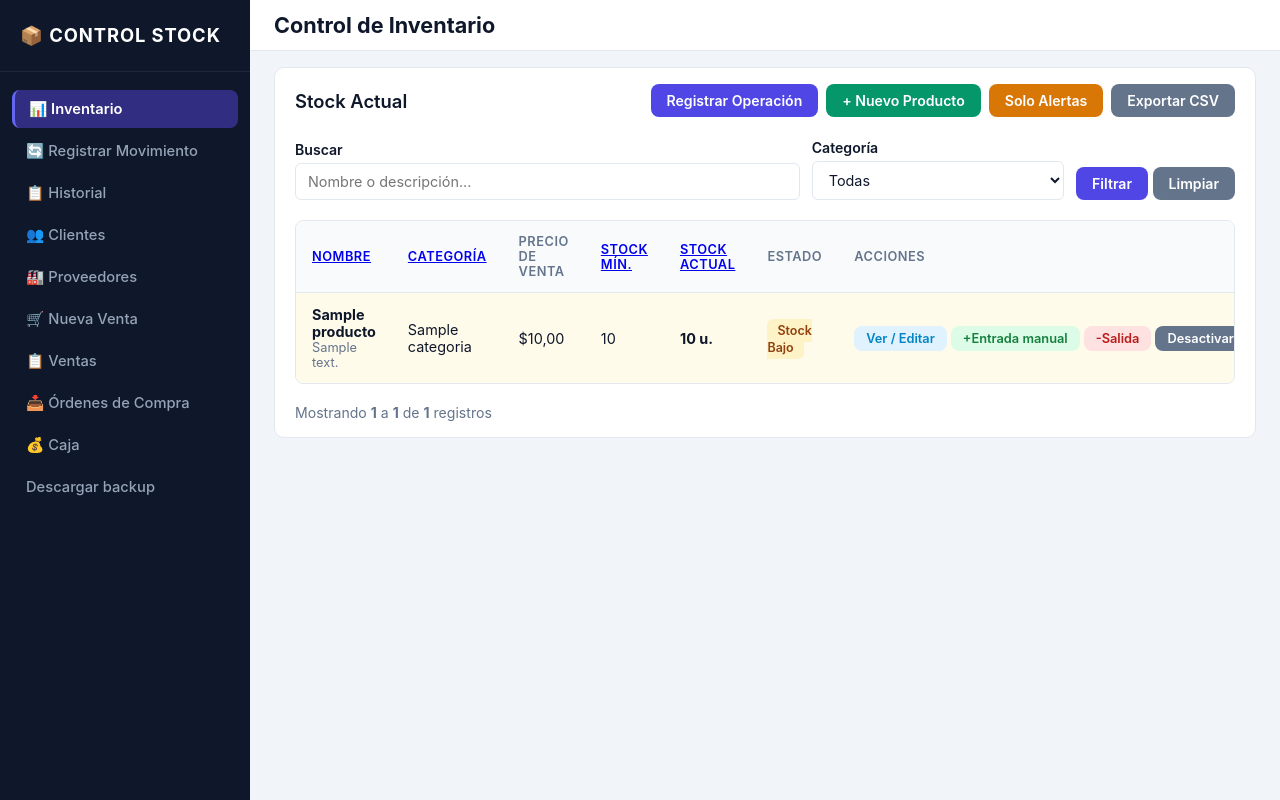
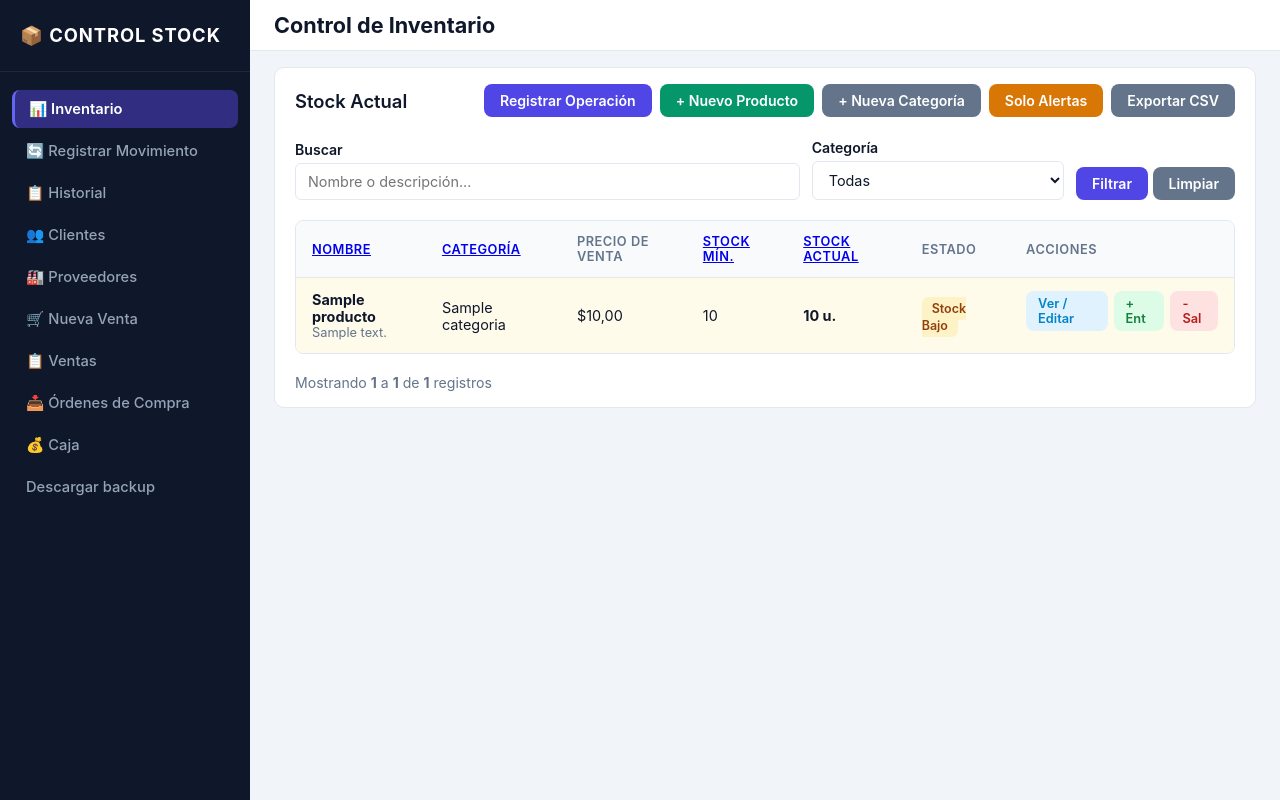
Before and after one commit to lautaro0811-sketch/gestion-de-stock, a Django app: page / in a window 1280 px wide. Run offline with Django 5.2, Linux system fonts and the light colour scheme; tables that the repository leaves empty hold one stand-in row (values such as "Sample post").

Commit message:
Modificacion de elementos del dashboard

```diff
--- a/inventario/views.py
+++ b/inventario/views.py
@@ -13,6 +13,7 @@ from django.db.models import F, Q, Count, Sum
 from django.http import FileResponse, HttpResponse, JsonResponse
 from django.shortcuts import get_object_or_404, redirect, render
 from django.template.loader import render_to_string
+from django.urls import reverse
 from django.utils import timezone
 from django.views.decorators.http import require_POST
 from xhtml2pdf import pisa
@@ -105,6 +106,8 @@ def producto_list(request):
             "solo_stock_bajo": solo_stock_bajo,
             "orden": orden,
             "dir": dir_param,
+            "producto_form": ProductoForm(),
+            "categoria_form": CategoriaForm(),
         },
     )
 
@@ -202,6 +205,8 @@ def categoria_list_crear(request):
         if form.is_valid():
             categoria = form.save()
             messages.success(request, f"Categoría '{categoria.nombre}' creada.")
+            if request.POST.get("next") == reverse("producto_list"):
+                return redirect("producto_list")
             return redirect("categoria_list")
     else:
         form = CategoriaForm()
--- a/static/css/style.css
+++ b/static/css/style.css
@@ -271,6 +271,13 @@ th, td {
     font-size: 0.9rem;
 }
 
+td.acciones-col {
+    display: flex;
+    gap: 6px;
+    align-items: center;
+    border-bottom: none;
+}
+
 th {
     background-color: var(--color-table-header-bg);
     color: var(--color-text-muted);
@@ -341,19 +348,25 @@ tr.row-normal     { background-color: var(--color-row-normal-bg); }
 .form-actions { display: flex; justify-content: space-between; align-items: center; margin-top: 24px; }
 .form-card-container { max-width: 580px; margin: 20px auto; }
 
-dialog#modalProducto {
+dialog#modalProducto,
+dialog#modalCategoria {
+    position: fixed;
+    inset: 0;
     margin: auto;
     border: 1px solid var(--color-border);
     border-radius: 12px;
     padding: 24px;
     box-shadow: 0 10px 25px rgba(0, 0, 0, 0.1);
-    max-width: 550px;
-    width: 100%;
+    width: min(550px, calc(100vw - 32px));
+    max-height: calc(100dvh - 32px);
+    overflow-y: auto;
     background: var(--color-card-bg);
 }
 
-dialog#modalProducto::backdrop {
+dialog#modalProducto::backdrop,
+dialog#modalCategoria::backdrop {
     background: rgba(15, 23, 42, 0.6);
+    -webkit-backdrop-filter: blur(3px);
     backdrop-filter: blur(2px);
 }
 
--- a/templates/base.html
+++ b/templates/base.html
@@ -5,7 +5,7 @@
     <meta charset="UTF-8">
     <meta name="viewport" content="width=device-width, initial-scale=1.0">
     <title>{% block title %}Control de Inventario{% endblock %}</title>
-    <link rel="stylesheet" href="{% static 'css/style.css' %}?v=2">
+    <link rel="stylesheet" href="{% static 'css/style.css' %}?v=4">
 </head>
 <body>
     <div class="app-layout">
--- a/templates/inventario/producto_list.html
+++ b/templates/inventario/producto_list.html
@@ -12,7 +12,8 @@
 
         <div class="action-bar">
             <a href="{% url 'movimiento_crear' %}" class="btn btn-primary">Registrar Operación</a>
-            <a href="{% url 'producto_crear' %}" class="btn btn-success">+ Nuevo Producto</a>
+            <button type="button" class="btn btn-success" onclick="document.getElementById('modalProducto').showModal()">+ Nuevo Producto</button>
+            <button type="button" class="btn btn-secondary" onclick="document.getElementById('modalCategoria').showModal()">+ Nueva Categoría</button>
             <a href="{% url 'producto_list' %}?stock_bajo=1" class="btn btn-warning">Solo Alertas</a>
             {% if solo_stock_bajo or query or categoria_seleccionada %}
                 <a href="{% url 'producto_list' %}" class="btn btn-secondary">Ver Todos</a>
@@ -105,11 +106,10 @@
                             <span class="badge badge-success">Normal</span>
                         {% endif %}
                     </td>
-                    <td class="text-nowrap">
+                    <td class="acciones-col">
                         <a href="{% url 'producto_editar' p.id %}" class="btn btn-soft-primary btn-sm">Ver / Editar</a>
-                        <a href="{% url 'movimiento_crear' %}?producto={{ p.id }}&tipo=ENTRADA" class="btn btn-soft-success btn-sm" title="Registrar una entrada por ajuste manual; las compras se registran en Órdenes de Compra">+Entrada manual</a>
-                        <a href="{% url 'pedido_crear' %}?producto={{ p.id }}" class="btn btn-soft-danger btn-sm">-Salida</a>
-                        <a href="{% url 'producto_desactivar' p.id %}" class="btn btn-secondary btn-sm btn-desactivar" title="Dar de baja producto">Desactivar</a>
+                        <a href="{% url 'movimiento_crear' %}?producto={{ p.id }}&tipo=ENTRADA" class="btn btn-soft-success btn-sm" title="Registrar una entrada por ajuste manual; las compras se registran en Órdenes de Compra">+ Ent</a>
+                        <a href="{% url 'pedido_crear' %}?producto={{ p.id }}" class="btn btn-soft-danger btn-sm">- Sal</a>
                     </td>
                 </tr>
                 {% empty %}
@@ -124,4 +124,55 @@
     <!-- Paginación -->
     {% include 'inventario/includes/pagination.html' %}
 </div>
+
+<dialog id="modalProducto" aria-labelledby="modal-producto-titulo">
+    <div class="card">
+        <div class="card-header-flex">
+            <h2 class="card-title" id="modal-producto-titulo">Nuevo Producto</h2>
+            <button type="button" class="btn btn-secondary btn-sm" onclick="document.getElementById('modalProducto').close()" aria-label="Cerrar">Cerrar</button>
+        </div>
+        <form method="post" action="{% url 'producto_crear' %}">
+            {% csrf_token %}
+            <input type="hidden" name="next" value="{% url 'producto_list' %}">
+            {{ producto_form.non_field_errors }}
+            {% for field in producto_form %}
+                <div class="form-group">
+                    <label class="form-label" for="{{ field.id_for_label }}">{{ field.label }}</label>
+                    {{ field }}
+                    {% if field.help_text %}<div class="form-desc">{{ field.help_text }}</div>{% endif %}
+                    {{ field.errors }}
+                </div>
+            {% endfor %}
+            <div class="form-actions">
+                <button type="button" class="btn btn-secondary" onclick="document.getElementById('modalProducto').close()">Cancelar</button>
+                <button type="submit" class="btn btn-success">Guardar Producto</button>
+            </div>
+        </form>
+    </div>
+</dialog>
+
+<dialog id="modalCategoria" aria-labelledby="modal-categoria-titulo">
+    <div class="card">
+        <div class="card-header-flex">
+            <h2 class="card-title" id="modal-categoria-titulo">Nueva Categoría</h2>
+            <button type="button" class="btn btn-secondary btn-sm" onclick="document.getElementById('modalCategoria').close()" aria-label="Cerrar">Cerrar</button>
+        </div>
+        <form method="post" action="{% url 'categoria_list' %}">
+            {% csrf_token %}
+            <input type="hidden" name="next" value="{% url 'producto_list' %}">
+            {{ categoria_form.non_field_errors }}
+            {% for field in categoria_form %}
+                <div class="form-group">
+                    <label class="form-label" for="{{ field.id_for_label }}">{{ field.label }}</label>
+                    {{ field }}
+                    {{ field.errors }}
+                </div>
+            {% endfor %}
+            <div class="form-actions">
+                <button type="button" class="btn btn-secondary" onclick="document.getElementById('modalCategoria').close()">Cancelar</button>
+                <button type="submit" class="btn btn-success">Guardar Categoría</button>
+            </div>
+        </form>
+    </div>
+</dialog>
 {% endblock %}
```
Also changed, not shown: inventario/tests.py (+23 -0 lines).
